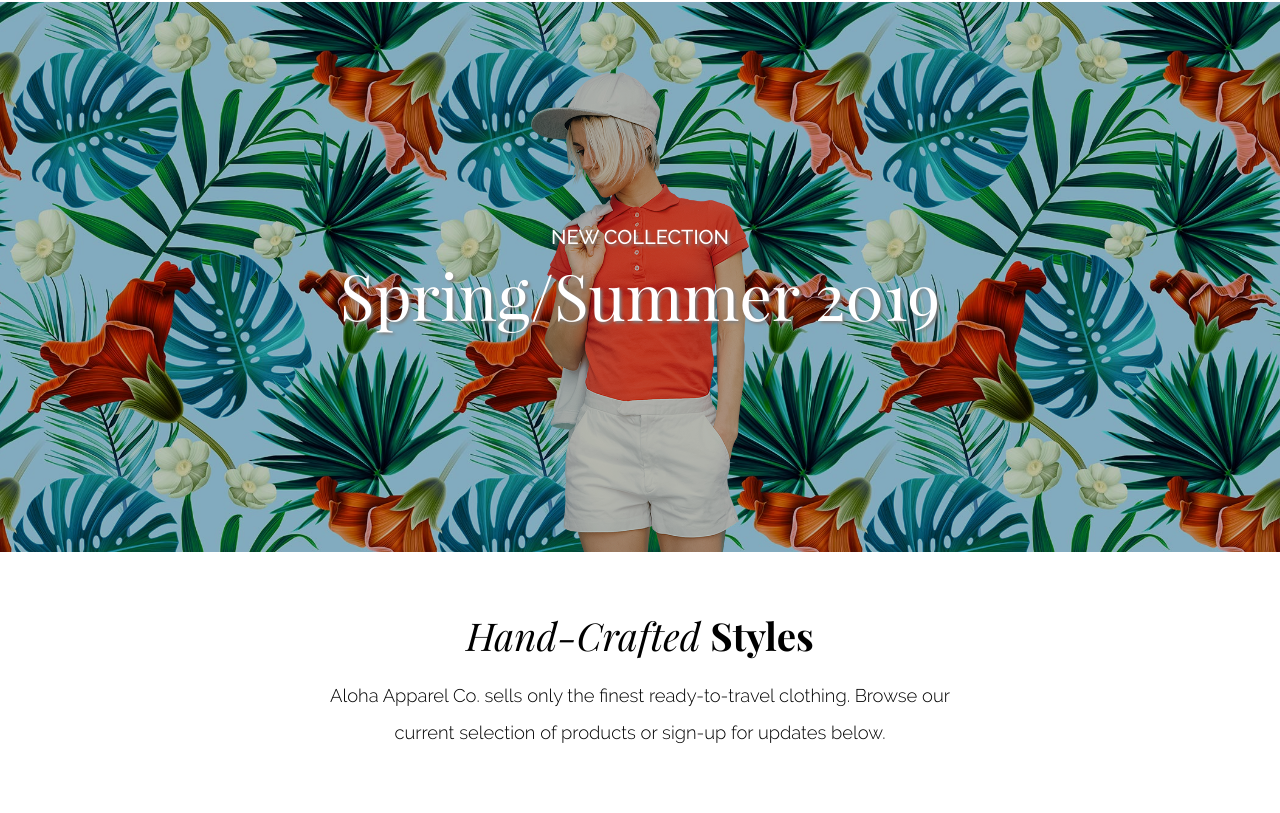
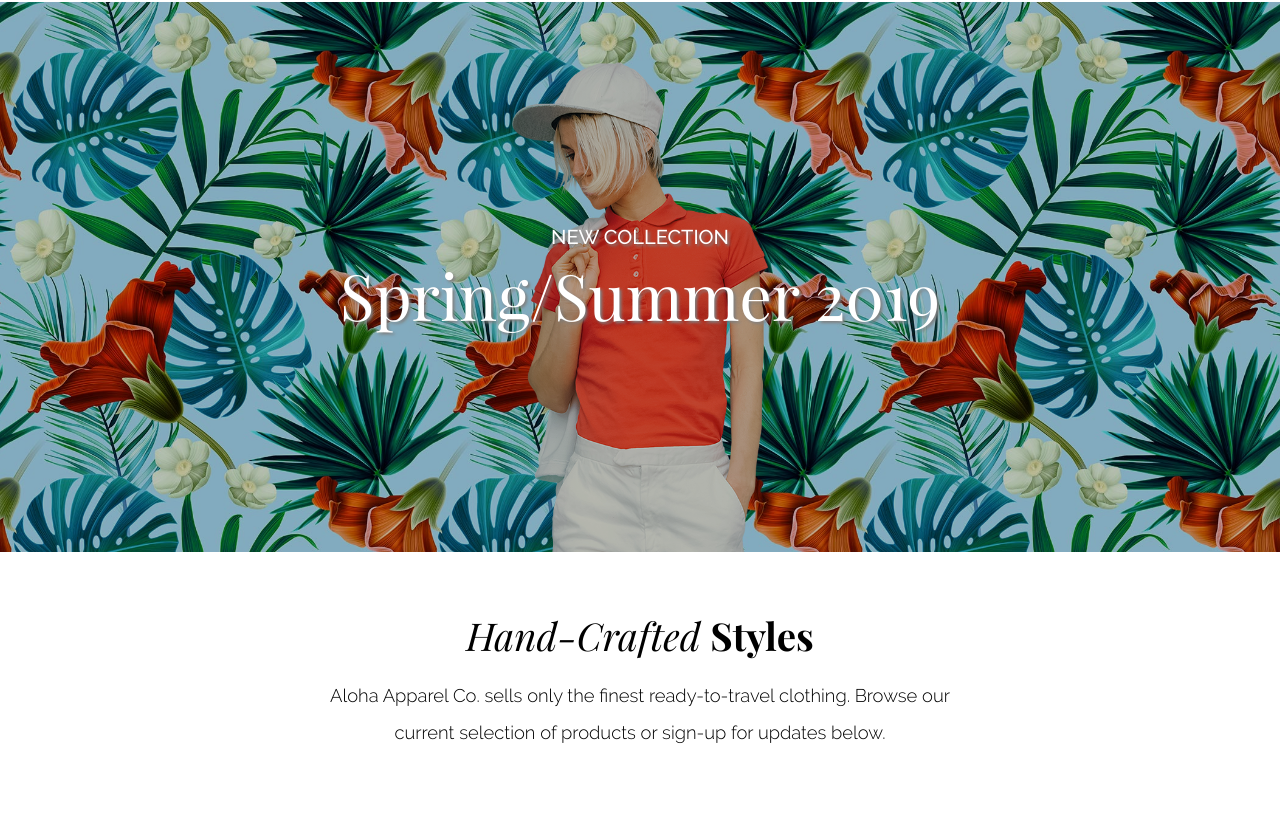
Before and after one commit to jenbyte/Aloha-Apparel-Homepage, a plain HTML site: page index.html in a window 1280 px wide. Shown: the part 92-905 px from the top of the page. Drawn offline with nearby package versions, Linux system fonts and the light colour scheme.

Commit message:
subscription popup, banner girl position details

```diff
--- a/script.js
+++ b/script.js
@@ -56,3 +56,8 @@ $(document).ready(function() {
     autoPlay: true
   }); //end of flickity carousel
 }); //end of doc ready
+
+//subscribe form
+$(".subscribe-form").submit(function() {
+  alert("Thanks for subscribing!");
+});
--- a/styles.css
+++ b/styles.css
@@ -68,11 +68,12 @@ li a:hover {
 }
 .banner-text {
   display: flex;
-  flex-direction: column;
+  flex-flow: column wrap;
   justify-content: center;
   align-items: center;
   color: white;
   text-shadow: 2px 2px 3px rgb(99, 99, 99, 0.8);
+  max-width: 80%;
 }
 h4 {
   font-family: "Raleway-Med", sans-serif;
@@ -367,6 +368,14 @@ footer .container {
     text-decoration: none;
     font-size: 0.9rem;
   }
+
+  /*     BANNER - tablet    */
+  .banner-bg {
+    background-size: contain, 17%;
+    /* height: 34.38rem; */
+    background-position: center, center 60px;
+    width: 100vw;
+  }
   .banner-text {
     display: flex;
     flex-direction: column;
@@ -385,7 +394,6 @@ footer .container {
   article p {
     max-width: 675px;
     margin: auto;
-    margin-bottom: 2rem;
   }
   .container {
     padding: 4rem 1rem;
@@ -514,9 +522,9 @@ footer .container {
 
   /*     BANNER - desktop    */
   .banner-bg {
-    background-size: contain, 17%;
+    background-size: contain, 20%;
     height: 34.38rem;
-    background-position: center, center 70px;
+    background-position: center, center 60px;
     width: 100vw;
   }
   .season {
@@ -525,8 +533,7 @@ footer .container {
 
   /*  - desktop  */
   .container {
-    padding: 2.5rem 2rem;
-    padding-top: 4rem;
+    padding: 4rem 2rem;
     align-items: center;
     max-width: 1240px;
     margin: auto;
```
Also changed, not shown: index.html (+0 -1 lines).
